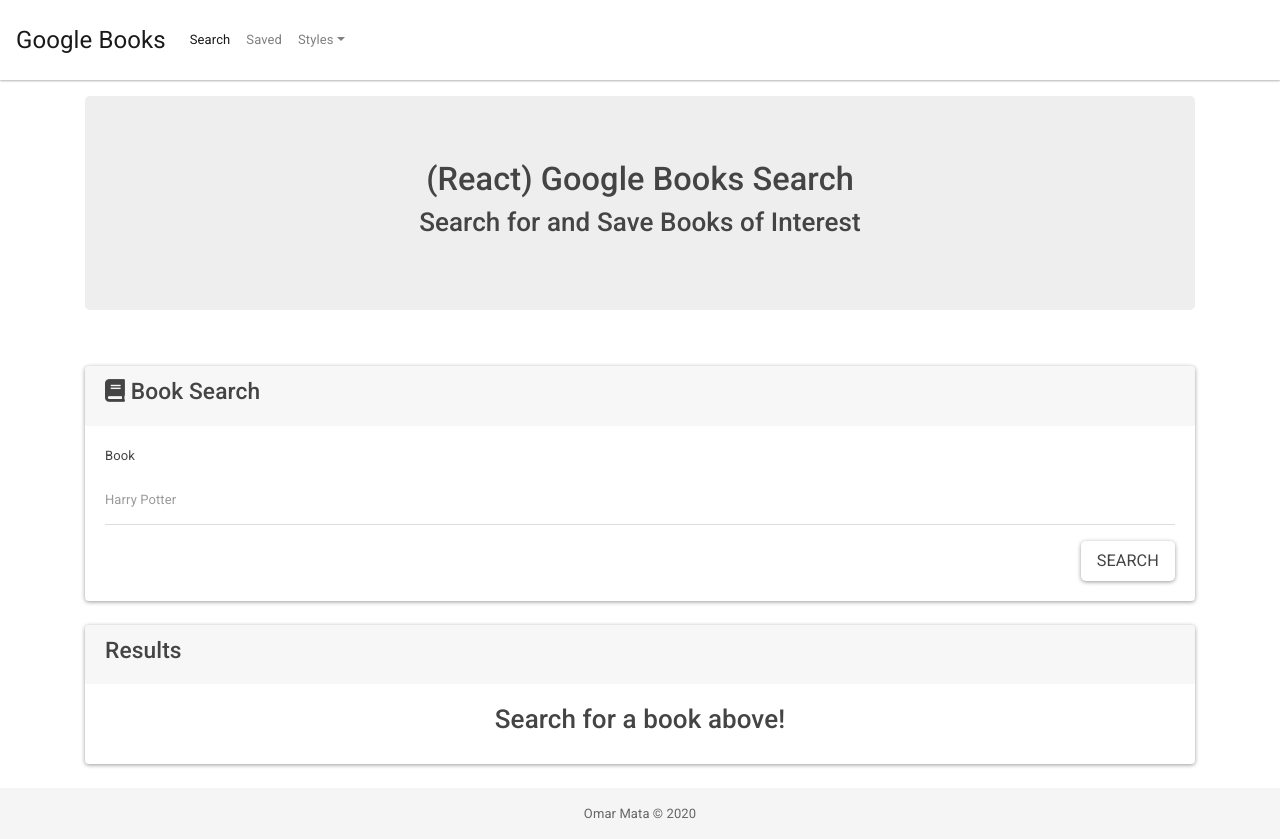
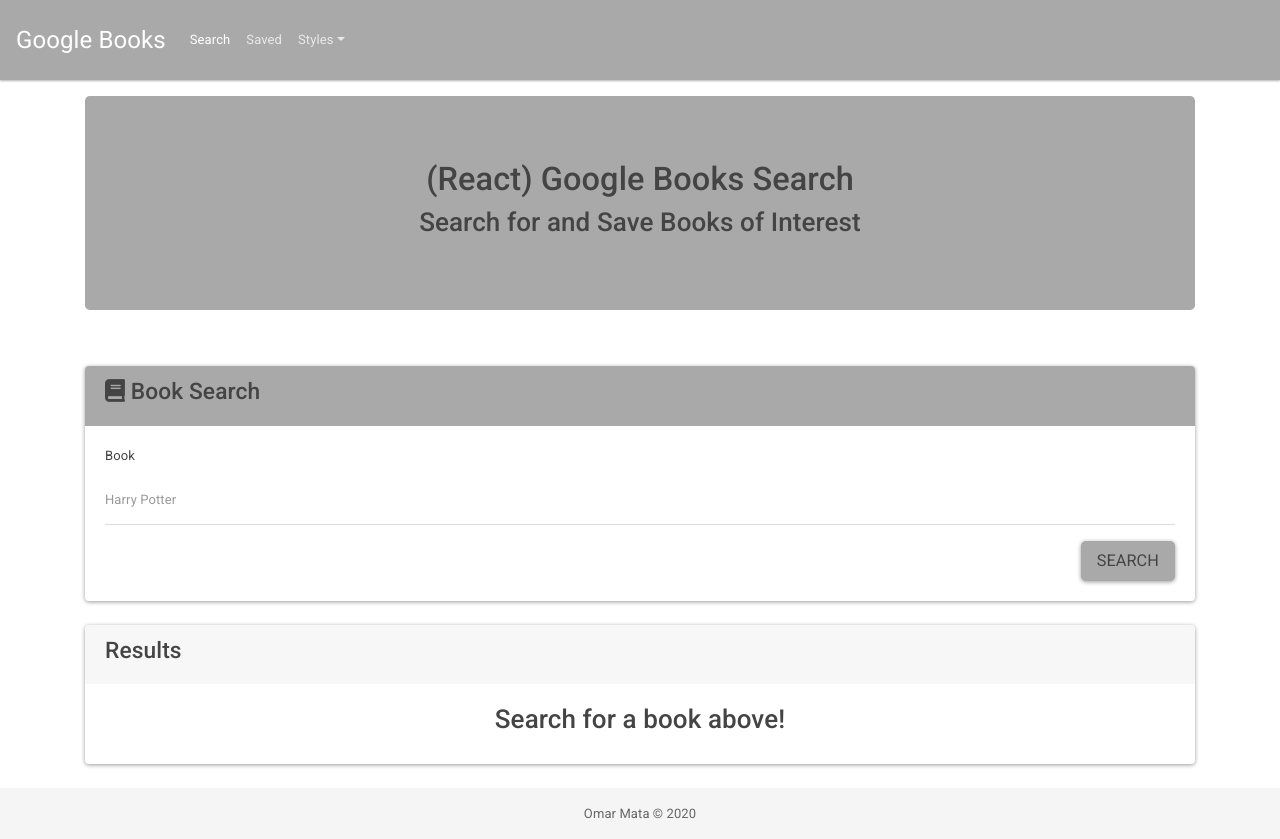
Before and after one commit to omata48/Google-Books, a React (Create React App) app in the folder client/: page / in a window 1280 px wide. Built offline with nearby package versions, Linux system fonts and the light colour scheme.

Commit message:
added themes to application

```diff
--- a/client/src/App.js
+++ b/client/src/App.js
@@ -1,15 +1,33 @@
-import React from 'react';
+import React, { useState } from 'react';
 import { BrowserRouter as Router, Route, Switch, Redirect } from 'react-router-dom';
 import Nav from './components/Nav';
 import Home from './pages/Home';
 import Saved from './pages/Saved';
 import Footer from './components/Footer';
+import ThemeContext, {themes} from "./components/theme-context";
+// import Layout from './components/test-theme';
 
 function App() {
+  const [theme, setTheme] = useState(themes.base)
+
+  const toggleTheme = (event) => {
+    switch(event.target.value){
+      case 'blue':
+        setTheme(themes.blue);
+        break;
+      case 'tan':
+        setTheme(themes.tan);
+        break;
+      default:
+        setTheme(themes.base);
+    }
+  }
+
   return (
+    <ThemeContext.Provider value={theme}>
     <Router>
       <div>
-        <Nav />
+        <Nav toggleTheme={toggleTheme} />
         <Switch>
           <Route exact path='/' component={Home} />
           <Route exact path='/saved' component={Saved} />
@@ -20,6 +38,7 @@
         <Footer />
       </div>
     </Router>
+    </ThemeContext.Provider>
   );
 }
 
--- a/client/src/components/Jumbotron.js
+++ b/client/src/components/Jumbotron.js
@@ -1,7 +1,10 @@
-import React from 'react';
+import React, {useContext} from 'react';
+import ThemeContext from './theme-context'
 
 function Jumbotron() {
-    return <div className='jumbotron mt-2 text-center'>
+    const theme = useContext(ThemeContext)
+
+    return <div style={theme} className='jumbotron mt-2 text-center'>
         <h1>(React) Google Books Search</h1>
         <h2>Search for and Save Books of Interest</h2>
     </div>
--- a/client/src/components/Nav.js
+++ b/client/src/components/Nav.js
@@ -1,41 +1,36 @@
-import React, { Component } from "react";
+import React, { useEffect, useContext, useState } from "react";
 import { Link } from "react-router-dom";
+import ThemeContext from "./theme-context";
 import "./style.css";
 
-class Nav extends Component {
-    state = {
-        open: false,
+function Nav({toggleTheme}) {
+    const theme = useContext(ThemeContext);
+    const [state, setState] = useState({open: false});
+
+    const updateScreen = () => {
+        const newState = {};
+
+        if (state.open) {
+            newState.open = false;
+        }
+        setState(newState);
     };
 
-    updateScreen = () => {
-        const newState = {};
-
-        if (this.state.open) {
-            newState.open = false;
-        }
-        this.setState(newState);
+    const toggleNav = () => {
+        setState({ open: !state.open });
     };
 
-    toggleNav = () => {
-        this.setState({ open: !this.state.open });
-    };
+    useEffect(() =>{
+        window.addEventListener('resize', updateScreen)
+    },[window]);
 
-    componentDidMount() {
-        window.addEventListener('resize', this.updateScreen)
-    }
-
-    componentWillUnmount() {
-        window.addEventListener('resize', this.updateScreen)
-    }
-
-    render() {
     return (
-            <nav className="navbar navbar-expand-lg navbar-light bg-light mb-2">
+        <nav style={theme} className="navbar navbar-expand-lg navbar-dark mb-2">
             <Link className="navbar-brand" to="/">
                 Google Books
             </Link>
             <button
-                    onClick={this.toggleNav}
+                onClick={toggleNav}
                 className="navbar-toggler"
                 data-toggle="collapse"
                 data-target="#navbarNav"
@@ -45,11 +40,11 @@
             >
             <span className="navbar-toggler-icon" />
             </button>
-                <div className={`${this.state.open ? "" : "collapse "}navbar-collapse`} id="navbarNav">
+            <div className={`${state.open ? "" : "collapse "}navbar-collapse`} id="navbarNav">
                 <ul className="navbar-nav">
                     <li className="nav-item">
                         <Link
-                                onClick={this.toggleNav}
+                            onClick={toggleNav}
                             className={window.location.pathname === "/" ? "nav-link active" : "nav-link"}
                             to="/"
                         >
@@ -58,7 +53,7 @@
                     </li>
                     <li className="nav-item">
                         <Link
-                                onClick={this.toggleNav}
+                            onClick={toggleNav}
                             className={window.location.pathname === "/saved" ? "nav-link active" : "nav-link"}
                             to="/saved"
                         >
@@ -66,13 +61,13 @@
                         </Link>
                     </li>
                     <li className="nav-item dropdown">
-                            <a className="nav-link dropdown-toggle" href="" id="navbarDropdown" role="button" data-toggle="dropdown" aria-haspopup="true" aria-expanded="false">
+                        <a className="nav-link dropdown-toggle" id="navbarDropdown" role="button" data-toggle="dropdown" aria-haspopup="true" aria-expanded="false">
                         Styles
                         </a>
                         <div className="dropdown-menu" aria-labelledby="navbarDropdown">
-                            <button className="dropdown-item btn-secondary" >Base</button>
-                            <button className="dropdown-item btn-primary" >Blue</button>
-                            <button className="dropdown-item btn-danger" >Leather</button>
+                        <button onClick={toggleTheme} className="dropdown-item btn-secondary" value="base" id="base">Base</button>
+                        <button onClick={toggleTheme} className="dropdown-item btn-primary" value="blue" id="blue">Blue</button>
+                        <button onClick={toggleTheme} className="dropdown-item btn-danger" value="tan" id="tan">Leather</button>
                         </div>
                     </li>
                 </ul>
@@ -80,6 +75,5 @@
         </nav>
     );
 }
-}
 
 export default Nav;
--- a/client/src/components/Search.js
+++ b/client/src/components/Search.js
@@ -1,10 +1,14 @@
-import React from "react";
+import React, { useContext } from "react";
+import ThemeContext from "./theme-context";
+
 
 function Search(props) {
+  const theme = useContext(ThemeContext)
+
   const { q, handleInputChange, handleFormSubmit } = props;
   return (
     <div className="card mt-4">
-      <div className="card-header">
+      <div className="card-header" style={theme}>
         <h3>
           <i className={"fa fa-far fa-book"} /> Book Search
         </h3>
@@ -29,6 +33,7 @@
               onClick={handleFormSubmit}
               type="submit"
               className="btn btn-lg float-right"
+              style={theme}
             >
               Search
             </button>
--- /dev/null
+++ b/client/src/components/test-theme.js
@@ -0,0 +1,13 @@
+import React, { useContext } from 'react';
+import ThemeContext from './theme-context';
+
+function Layout(){
+  const theme = useContext(ThemeContext);
+  return (
+    <div style={theme}>
+      <p> THIS IS SAMPLE THEMED TEXT </p>
+    </div>
+  )
+}
+
+export default Layout;
--- /dev/null
+++ b/client/src/components/theme-context.js
@@ -0,0 +1,17 @@
+import React from "react";
+
+export const themes = {
+  base: {
+    background: 'darkgrey',
+  },
+  tan: {
+    background: 'tan',
+  },
+  blue: {
+    background: 'cornflowerblue',
+  },
+}
+
+const ThemeContext = React.createContext(themes.dark)
+
+export default ThemeContext;
```
Lines whose indentation alone changed are shown as unchanged.
